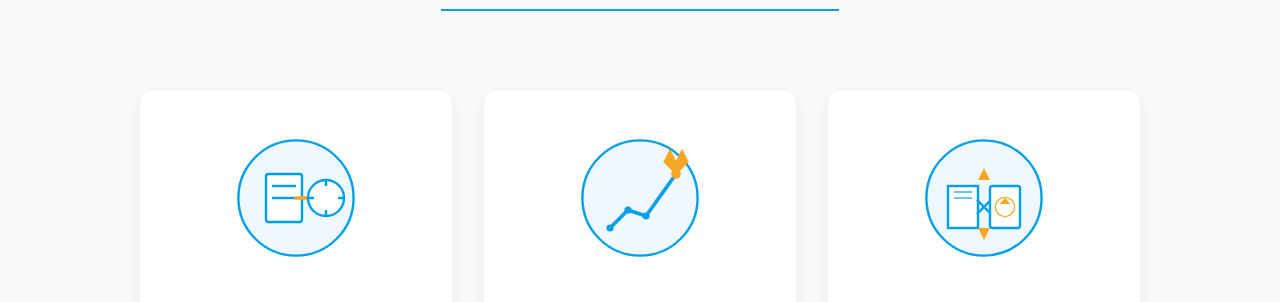
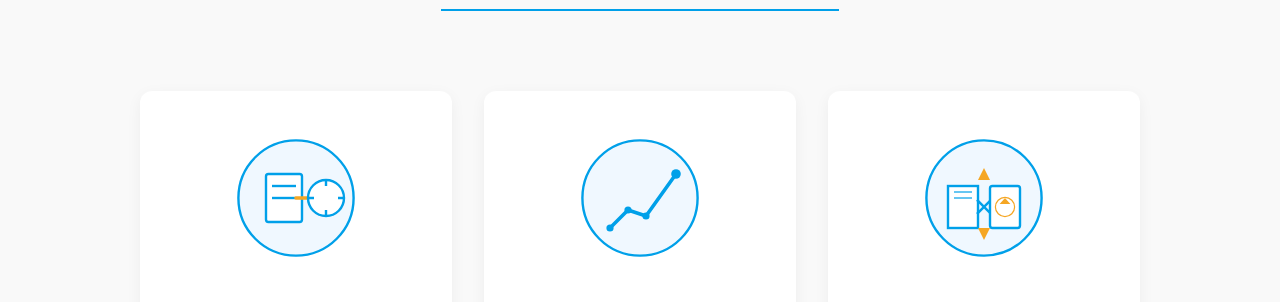
Before and after one commit to rikutoaimanga-max/Kindle-Publishing-Homepage, a React (Vite) app: page / in a window 1280 px wide. Shown: the part 10580-10882 px from the top of the page. Built offline with nearby package versions, Linux system fonts and the light colour scheme.

Commit message:
Design: Remove orange crown decoration from Reasons icon 2

```diff
--- a/src/components/Reasons.jsx
+++ b/src/components/Reasons.jsx
@@ -57,9 +57,7 @@ const Reasons = () => {
                                 <circle cx="25" cy="75" r="3" fill="var(--color-secondary)" />
                                 <circle cx="40" cy="60" r="3" fill="var(--color-secondary)" />
                                 <circle cx="55" cy="65" r="3" fill="var(--color-secondary)" />
-                                <circle cx="80" cy="30" r="4" fill="var(--color-accent)" />
-                                {/* Crown */}
-                                <path d="M70 20 L75 10 L80 20 L85 10 L90 20 L80 30 Z" fill="var(--color-accent)" stroke="var(--color-accent)" strokeWidth="1" />
+                                <circle cx="80" cy="30" r="4" fill="var(--color-secondary)" />
                             </svg>
                         </div>
                         <h3 style={{ color: 'var(--color-secondary)', fontSize: '1.3rem', marginBottom: '1rem', borderBottom: '2px solid var(--color-accent)', display: 'inline-block', paddingBottom: '0.5rem' }}>
```
